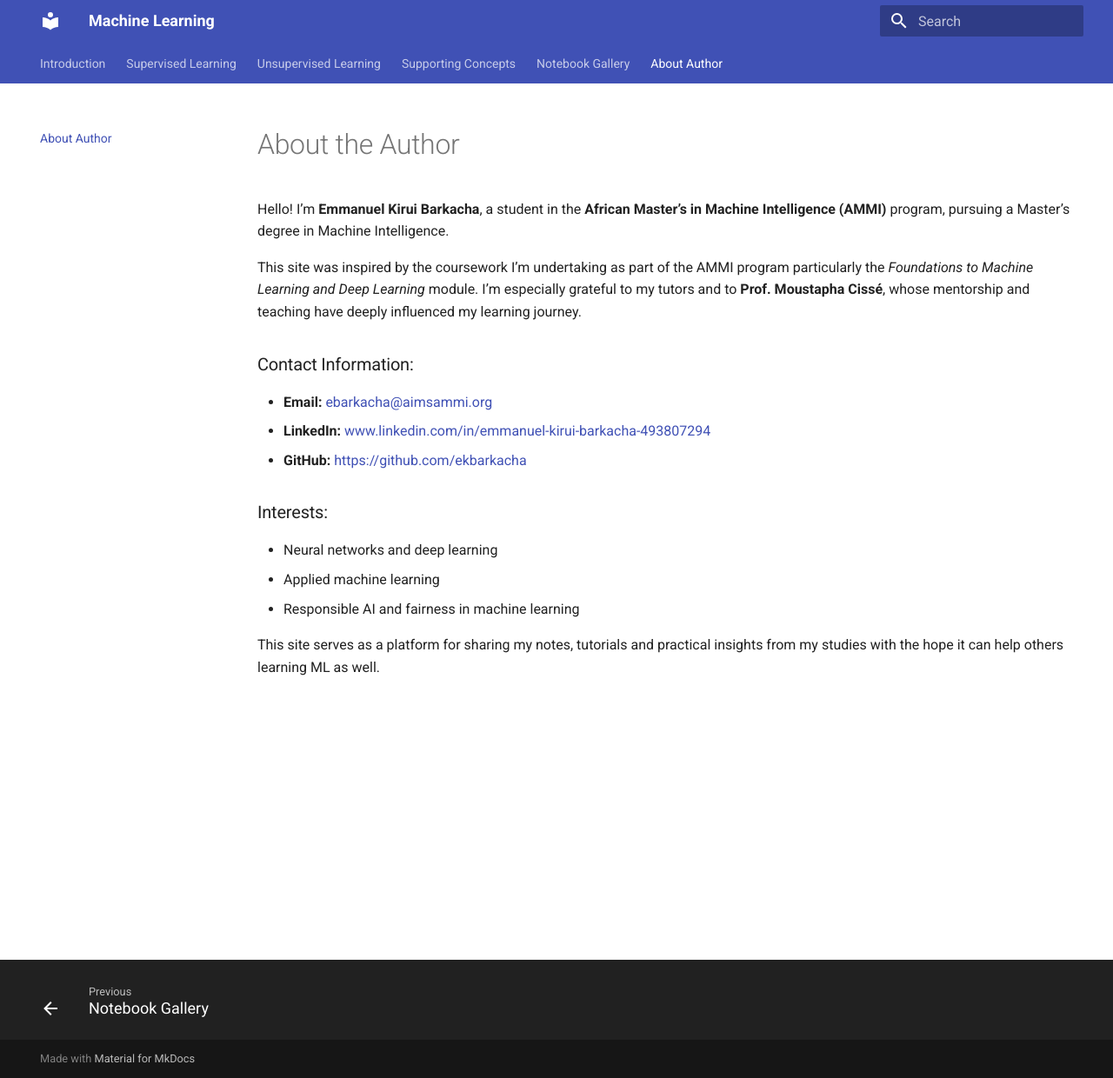
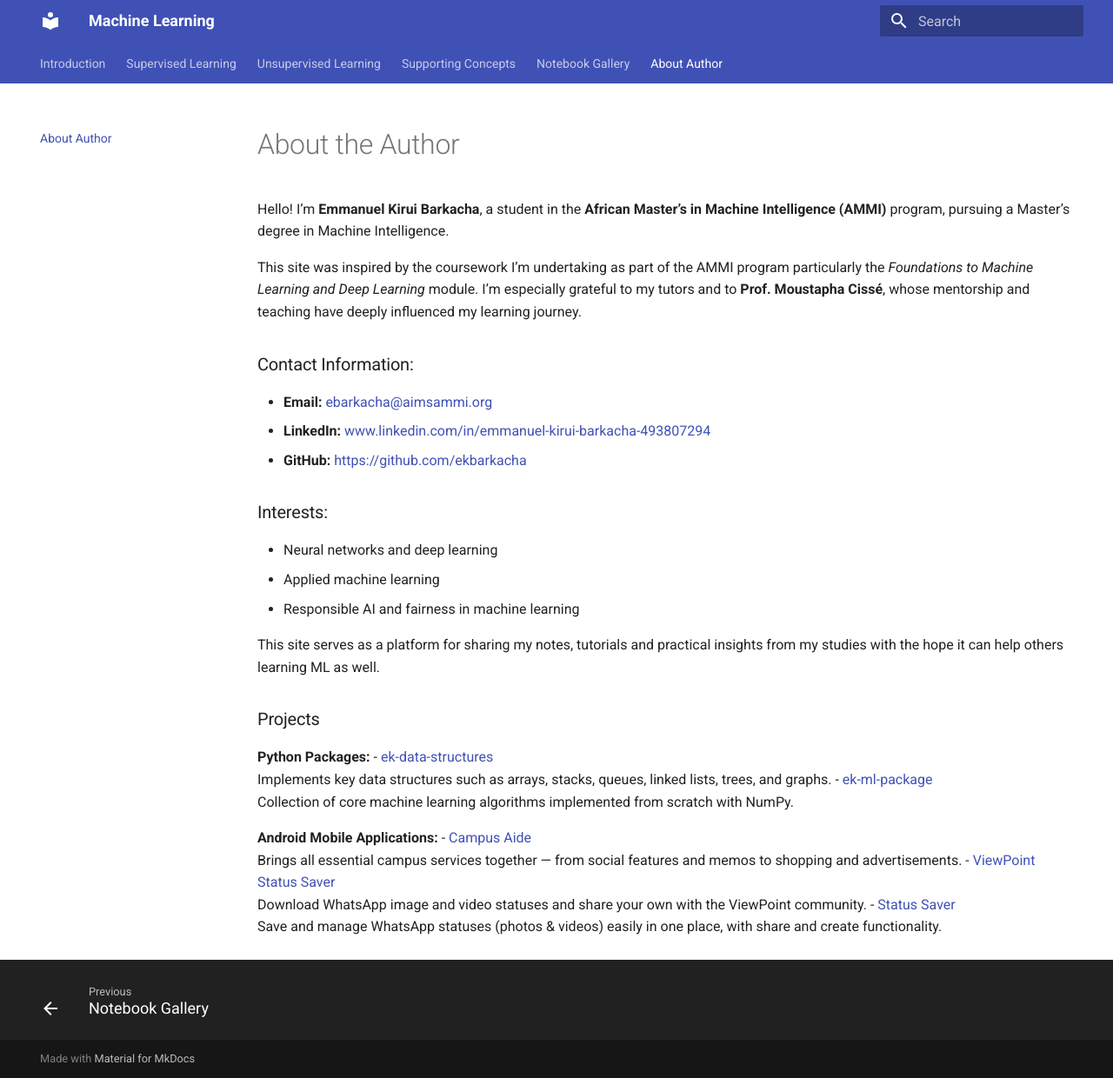
Before and after one commit to ekbarkacha/ek_ml_package, an MkDocs documentation site: the page built from docs/about.md, in a window 1280 px wide and 1240 px high. Shown: the whole window at 87% size. Built offline with MkDocs 1.6.1 and Material for MkDocs 9.7.7, drawn with Linux system fonts in a browser that asks for light colours.

Commit message:
modiefied about

```diff
--- a/docs/about.md
+++ b/docs/about.md
@@ -15,3 +15,19 @@ This site was inspired by the coursework I'm undertaking as part of the AMMI pro
 - Responsible AI and fairness in machine learning
 
 This site serves as a platform for sharing my notes, tutorials and practical insights from my studies with the hope it can help others learning ML as well.
+
+### Projects
+
+**Python Packages:**
+- [ek-data-structures](https://pypi.org/project/ek-data-structures/)
+  Implements key data structures such as arrays, stacks, queues, linked lists, trees, and graphs.
+- [ek-ml-package](https://pypi.org/project/ek-ml-package/)
+  Collection of core machine learning algorithms implemented from scratch with NumPy.
+
+**Android Mobile Applications:**
+- [Campus Aide](https://play.google.com/store/apps/details?id=com.ek.unix)
+  Brings all essential campus services together — from social features and memos to shopping and advertisements.
+- [ViewPoint Status Saver](https://play.google.com/store/apps/details?id=com.ek.allstatussaver)
+  Download WhatsApp image and video statuses and share your own with the ViewPoint community.
+- [Status Saver](https://play.google.com/store/apps/details?id=com.ek.statussaver)
+  Save and manage WhatsApp statuses (photos & videos) easily in one place, with share and create functionality.
```
